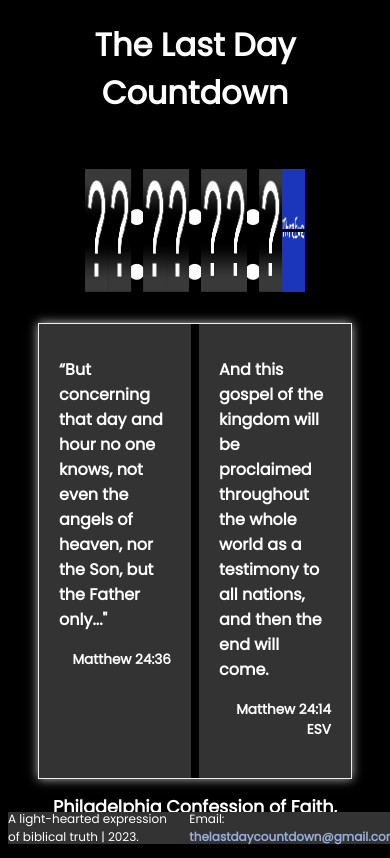
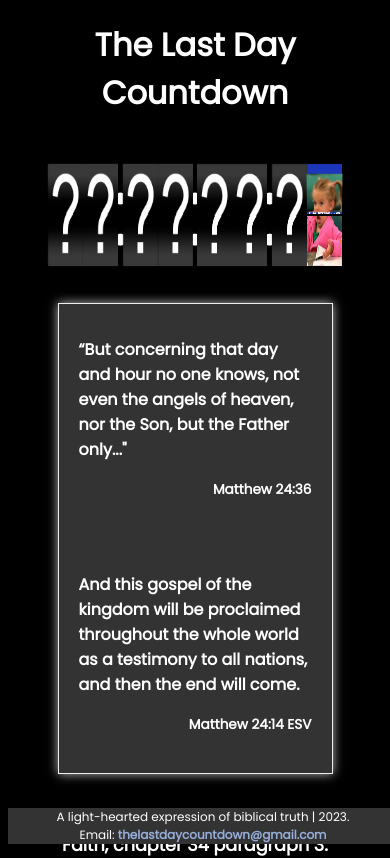
Before and after one commit to ryancornett/last-day, a plain HTML site: page index.html in a window 390 px wide. Shown: the top 858 px of the page. Drawn offline with Linux system fonts and the light colour scheme.

Commit message:
Added mobile styling and improved flipdown.

```diff
--- a/index.js
+++ b/index.js
@@ -4,15 +4,15 @@ const hours = document.querySelector('.hours');
 const days = document.querySelector('.days');
 const topImage = document.querySelector('.top-image');
 const bottomImage = document.querySelector('.bottom-image');
-const topImageArray = ["img/kenan-top.png", "img/farley-top.png", "img/confused-girl-top.png", "img/threeve-top.png", "img/blind-top.png", "img/scratch-top.png", "img/andy-top.png"];
-const bottomImageArray = ["img/kenan-bottom.png", "img/farley-bottom.png", "img/confused-girl-bottom.png", "img/threeve-bottom.png", "img/blind-bottom.png", "img/scratch-bottom.png", "img/andy-bottom.png"];
-const backgroundArray = ["img/kenan-full.png", "img/farley-full.png", "img/confused-girl-full.png", "img/threeve-full.png", "img/blind-full.png", "img/scratch-full.png", "img/andy-full.png"]
+const topImageArray = ["img/kenan-top.png", "img/farley-top.png", "img/confused-girl-top.png", "img/threeve-top.png", "img/blind-top.png", "img/andy-top.png"];
+const bottomImageArray = ["img/kenan-bottom.png", "img/farley-bottom.png", "img/confused-girl-bottom.png", "img/threeve-bottom.png", "img/blind-bottom.png", "img/andy-bottom.png"];
+const backgroundArray = ["img/kenan-full.png", "img/farley-full.png", "img/confused-girl-full.png", "img/threeve-full.png", "img/blind-full.png", "img/andy-full.png"]
 const cycleBox = document.querySelector('.seconds-ones-box');
 const rotatingBackground = document.querySelector('.rotating-bg');
-rotatingBackground.style.backgroundImage = `url(img/question-mark.png)`
+// rotatingBackground.style.backgroundImage = `url(/img/question-mark.png)`
 const dropBackground = document.querySelector('.drop-box');
 
-const oneSecondCycle = setInterval(cycleImages, 1000);
+const oneSecondCycle = setInterval(cycleImages, 1200);
 let count = 0;
 function cycleImages() {
     rotatingBackground.style.backgroundImage = `url(${backgroundArray[count]}`;
@@ -20,19 +20,19 @@ function cycleImages() {
         let flip = topImageArray[count-1];
         topImage.setAttribute('src', flip);
     } else {
-        let flip = topImageArray[6];
+        let flip = topImageArray[5];
         topImage.setAttribute('src', flip);
     };
     let drop = bottomImageArray[count];
     bottomImage.setAttribute('src', drop);
     if (count === 0) {
-        dropBackground.style.backgroundImage = `url(${backgroundArray[6]})`;
+        dropBackground.style.backgroundImage = `url(${backgroundArray[5]})`;
     } else {
         dropBackground.style.backgroundImage = `url(${backgroundArray[count-1]})`;
     };
     count++;
     if (count === topImageArray.length) {
-        drop = topImageArray[6];
+        drop = topImageArray[5];
         count = 0;
     }
 }
--- a/style.css
+++ b/style.css
@@ -32,6 +32,7 @@ h1 {
 }
 
 .rotating-bg, .drop-box {
+    background-image: url(img/question-mark.png);
     background-size: var(--flip-width) calc(2.05*var(--flip-height));
 }
 
@@ -101,11 +102,11 @@ h1 {
 }
 
 .seconds-ones-box {
-    animation: flip-s 1s infinite;
+    animation: flip-s 1.2s infinite;
 }
 
 .seconds-tens-box {
-    animation: flip-ten-s 10s infinite;
+    animation: flip-ten-s 12s infinite;
 }
 
 .minutes-ones-box{
@@ -175,7 +176,7 @@ h1 {
 }
 
 .verses {
-    width: 80vw;
+    width: 70vw;
     margin: 0 auto;
     display: flex;
     border: solid 1px #eee;
@@ -209,8 +210,8 @@ h4 {
 }
 
 .confession-container {
-    width: 80vw;
-    margin: 0 auto;
+    width: 70vw;
+    margin: 2rem auto;
 }
 
 .confession-title {
@@ -238,3 +239,43 @@ footer {
     font-weight: bold;
     color: #96add9;
 }
+
+@media screen and (max-width: 716px) {
+    :root {
+        --flip-width: 9vw;
+        --flip-height: 50px;
+    }
+
+    .colon {
+    font-size: 6rem;
+    }
+
+    .verses {
+        margin: 0 auto;
+        display: block;
+        border: solid 1px #eee;
+        box-shadow: 0px 0px 10px #bbb;
+    }
+
+    .verse-container:nth-of-type(1) {
+        margin-right: unset;
+    }
+
+    .confession-container {
+        margin: 2rem auto 6rem auto;
+    }
+
+    footer {
+        display: block;
+        height: auto;
+        text-align: center;
+        margin: 0;
+        padding: 0;
+        width: 100vw;
+    }
+
+    .info {
+        margin-left: 0;
+    }
+
+}
```
